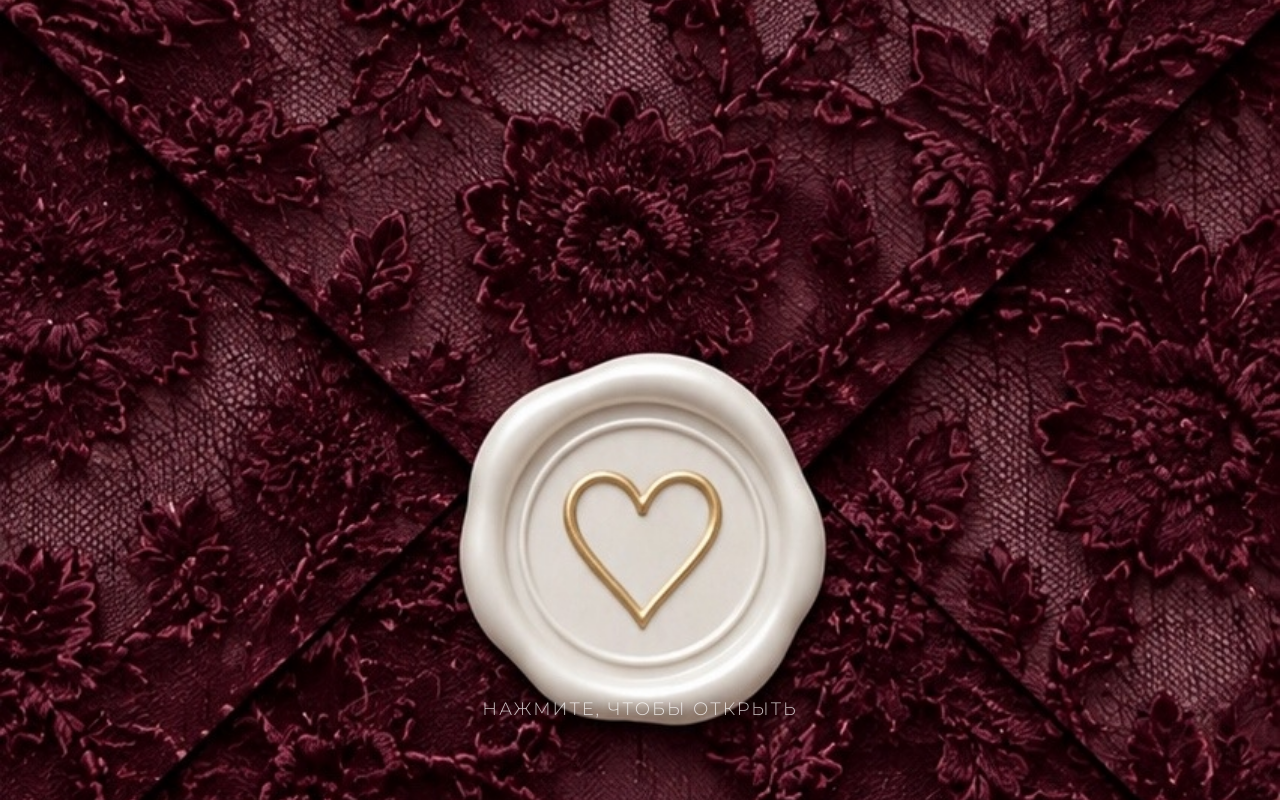
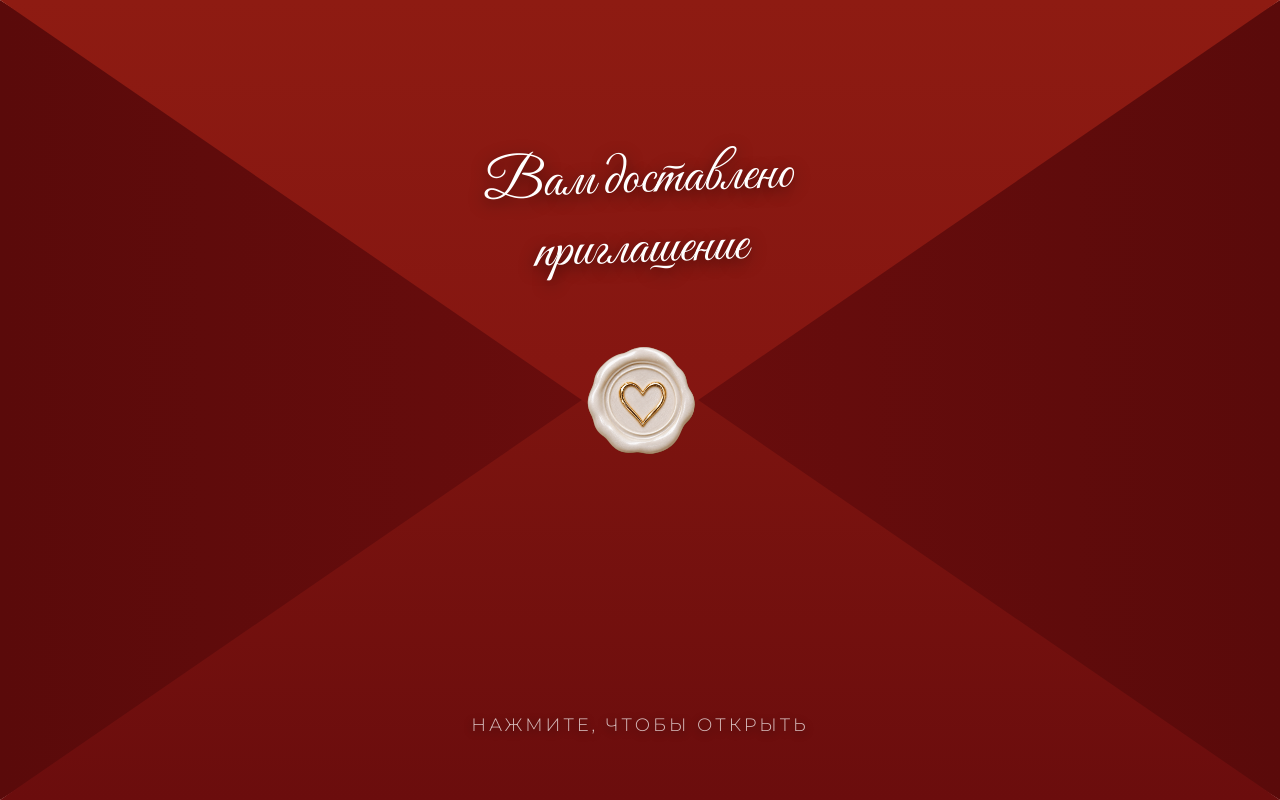
Before and after one commit to Ilidan179/wedding_Alina_Dima, a plain HTML site: page index.html in a window 1280 px wide. Shown: the top 800 px of the page. Drawn offline with nearby package versions, Linux system fonts and the light colour scheme; a web font is replaced by a local one.

Commit message:
Update index.html

```diff
--- a/index.html
+++ b/index.html
@@ -19,74 +19,121 @@
             --mountain-bg-invite: url('https://ilidan179.github.io/wedding/images/б второй заголовок.webp');
         }
 
+
         /* ============================================================ */
-        /* КОНВЕРТ НА ВЕСЬ ЭКРАН (ВАША КАРТИНКА)                        */
+        /* КОНВЕРТ НА ВЕСЬ ЭКРАН (ПЛАВНЫЙ И ПРОЗРАЧНЫЙ)                 */
         /* ============================================================ */
         #envelope-screen {
             position: fixed;
             inset: 0;
             z-index: 9999;
-            /* 👇 ЗАМЕНИТЕ ССЫЛКУ НА ВАШУ КАРТИНКУ КОНВЕРТА 👇 */
-            background: #8e1b12 url('https://ilidan179.github.io/wedding_Alina_Dima/images/envelope.jpg') center/cover no-repeat;
-
+            /* Убираем темный фон, чтобы сайт сразу был виден под конвертом */
+            background: transparent;
             display: flex;
-            flex-direction: column;
             align-items: center;
             justify-content: center;
             cursor: pointer;
-            transition: opacity 1.2s ease, visibility 1.2s ease;
             overflow: hidden;
+            perspective: 2000px;
+            /* Плавное исчезновение контейнера в самом конце */
+            transition: opacity 1s ease 2s, visibility 1s ease 2s;
         }
 
-        /* Эффект "раскрытия": экран плавно растворяется */
         #envelope-screen.opened {
             opacity: 0;
             visibility: hidden;
             pointer-events: none;
         }
 
-        /* Печать с сердечком (по центру)
-        .seal {
+        .envelope-wrapper {
             position: relative;
+            width: 100vw;
+            height: 100vh;
+        }
+
+        /* Створки */
+        .env-part {
+            position: absolute;
+            width: 100%;
+            height: 100%;
+            /* Плавное движение (4 секунды) */
+            transition: transform 4s ease-in-out;
+        }
+
+        .env-left {
+            background: linear-gradient(to right, #5a0a0a, #7a1010);
+            clip-path: polygon(0 0, 50% 50%, 0 100%);
+            z-index: 1;
+        }
+
+        .env-right {
+            background: linear-gradient(to left, #5a0a0a, #7a1010);
+            clip-path: polygon(100% 0, 50% 50%, 100% 100%);
+            z-index: 1;
+        }
+
+        .env-bottom {
+            background: linear-gradient(to top, #6b0d0d, #8e1b12);
+            clip-path: polygon(0 100%, 100% 100%, 50% 45%);
+            z-index: 2;
+            box-shadow: 0 -5px 15px rgba(0,0,0,0.5);
+        }
+
+        .env-top {
+            background: linear-gradient(to bottom, #8e1b12, #7a1010);
+            clip-path: polygon(0 0, 100% 0, 50% 55%);
             z-index: 3;
-            width: min(26vw, 160px);
-            height: min(26vw, 160px);
-            background: #fdfcf8;
-            border-radius: 50%;
+            box-shadow: 0 8px 20px rgba(0,0,0,0.6);
+        }
+
+        /* Текст на конверте */
+        .env-text {
+            position: absolute;
+            top: 18%;
+            width: 100%;
+            text-align: center;
+            font-family: 'Great Vibes', 'Playfair Display', cursive;
+            font-size: clamp(28px, 5vw, 56px);
+            color: #fff;
+            text-shadow: 0 4px 15px rgba(0,0,0,0.6);
+            pointer-events: none;
+            transform: rotate(-2deg);
+            transition: opacity 0.8s ease;
+        }
+
+        /* ПЕЧАТЬ */
+        .env-seal {
+            position: absolute;
+            top: 50%;
+            left: 50%;
+            transform: translate(-50%, -50%);
+            width: clamp(90px, 20vw, 160px);
+            height: clamp(90px, 20vw, 160px);
+            z-index: 10;
+            background: url('images/seal.png') center/contain no-repeat;
             display: flex;
             align-items: center;
             justify-content: center;
-            box-shadow: 0 10px 30px rgba(0,0,0,0.4), inset 0 -4px 10px rgba(0,0,0,0.1);
-            font-size: min(13vw, 80px);
-            color: #b52d22;
-            animation: sealPulse 2.2s ease-in-out infinite;
-            transition: transform 0.4s ease;
-        } */
-
-        /* #envelope-screen:active .seal {
-            transform: scale(0.92);
+            /* ТАКАЯ ЖЕ скорость, как у верхнего треугольника */
+            transition: transform 4s ease-in-out;
         }
 
-        @keyframes sealPulse {
-            0%, 100% { transform: scale(1); }
-            50% { transform: scale(1.06); }
-        } */
-
-        /* Текст "Нажмите, чтобы открыть" */
+        /* Текст внизу */
         .open-hint {
             position: absolute;
-            bottom: 10%;
+            bottom: 8%;
             left: 0;
             width: 100%;
             text-align: center;
             color: #fff;
             font-size: clamp(14px, 2.5vw, 18px);
             font-weight: 300;
-            letter-spacing: 2px;
+            letter-spacing: 3px;
             text-transform: uppercase;
             animation: hintBlink 2.5s ease-in-out infinite;
-            z-index: 3;
+            z-index: 10;
             text-shadow: 0 2px 10px rgba(0,0,0,0.8);
+            transition: opacity 0.8s ease;
         }
         @keyframes hintBlink {
             0%, 100% { opacity: 0.5; }
@@ -94,13 +141,45 @@
         }
 
         /* ============================================================ */
+        /* АНИМАЦИЯ ОТКРЫТИЯ                                            */
+        /* ============================================================ */
+
+        /* Верхний и нижний улетают */
+        #envelope-screen.opened .env-top {
+            transform: translateY(-110vh);
+        }
+        #envelope-screen.opened .env-seal {
+            /* Двигаем вверх вместе с треугольником, без поворота */
+            transform: translate(-50%, -110vh);
+        }
+        #envelope-screen.opened .env-bottom {
+            transform: translateY(110vh);
+        }
+
+        /* Левый и правый плавно растворяются (становятся прозрачными) */
+        #envelope-screen.opened .env-left,
+        #envelope-screen.opened .env-right {
+            opacity: 0;
+            /* Боковые исчезают за 2 секунды (быстрее, чем едут центральные) */
+            transition: opacity 2s ease;
+        }
+
+        /* Текст исчезает */
+        #envelope-screen.opened .env-text,
+        #envelope-screen.opened .open-hint {
+            opacity: 0;
+        }
+
+        /* ============================================================ */
         /* ОСНОВНОЙ КОНТЕНТ                                             */
         /* ============================================================ */
         #main-content {
-            opacity: 0;
-            transition: opacity 1s ease 0.6s;
+            /* Сайт изначально виден (прозрачность 1), но мы можем его скрыть,
+               если нужно, чтобы он проявлялся.
+               Судя по вашему скрину, он должен быть виден сразу. */
+            opacity: 1;
+            transition: opacity 1s ease;
         }
-        #main-content.revealed { opacity: 1; }
 
 
         /* ========== СЕКЦИЯ ЗНАКОМСТВА (ПОЛАРОИД) ========== */
@@ -805,9 +884,25 @@
 <!-- ============================================================ -->
 <!-- КОНВЕРТ НА ВЕСЬ ЭКРАН (ВАША КАРТИНКА)                        -->
 <!-- ============================================================ -->
+<!-- ============================================================ -->
+<!-- КОНВЕРТ НА ВЕСЬ ЭКРАН (4 ТРЕУГОЛЬНИКА)                       -->
+<!-- ============================================================ -->
 <div id="envelope-screen">
-    <!-- <div class="seal">❤</div> -->
-    <p class="open-hint">Нажмите, чтобы открыть</p>
+    <div class="envelope-wrapper">
+
+        <div class="env-part env-left"></div>
+        <div class="env-part env-right"></div>
+        <div class="env-part env-bottom"></div>
+
+        <div class="env-part env-top">
+            <div class="env-text">Вам доставлено<br>приглашение</div>
+        </div>
+
+        <!-- ПЕЧАТЬ -->
+        <div class="env-seal"></div>
+
+        <p class="open-hint">Нажмите, чтобы открыть</p>
+    </div>
 </div>
 
 <!-- ============================================================ -->
@@ -1082,13 +1177,13 @@
             // Музыка
             music.play().catch(e => console.log('Музыка не запустилась:', e));
 
-            // Анимация
+            // Запускаем анимацию конверта
             envelope.classList.add('opened');
-            mainContent.classList.add('revealed');
 
             // Разрешаем скролл
             document.body.style.overflow = 'auto';
         });
+
 
         // Клик по невесте (открыть/закрыть)
         if (brideBlock) {
@@ -1099,7 +1194,7 @@
                 // Показывает блок с именами и датой наверху
                 const namesBlock = document.getElementById('namesBlock');
                 if (namesBlock) {
-                    namesBlock.classList.add('show');
+                    namesBlock.classList.toggle('show');
                 }
             });
         }
```
